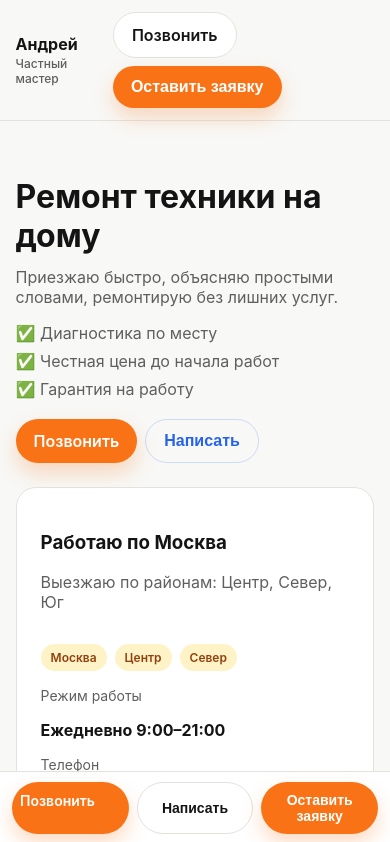
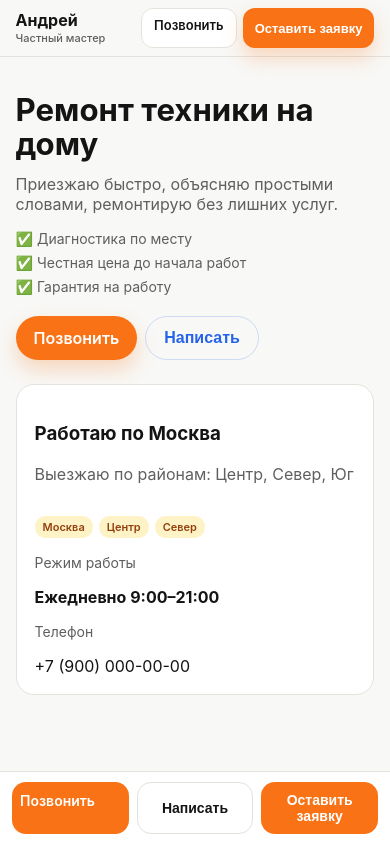
Before and after one commit to Frozertiru-gif/44, a Next.js app: page / in a window 390 px wide. Shown: the top 842 px of the page. Built offline with nearby package versions, Linux system fonts and the light colour scheme.

Commit message:
Improve mobile layout and lead context

```diff
--- a/app/api/lead/route.ts
+++ b/app/api/lead/route.ts
@@ -70,17 +70,25 @@ const buildTelegramMessage = (lead: {
   phone: string;
   message: string | null;
   source: string;
+  categoryId?: string | null;
   categoryTitle?: string | null;
   issueTitle?: string | null;
 }) => {
+  const context =
+    lead.categoryTitle && lead.issueTitle
+      ? `${lead.categoryTitle} → ${lead.issueTitle}`
+      : lead.categoryTitle
+      ? lead.categoryTitle
+      : lead.issueTitle
+      ? lead.issueTitle
+      : null;
   const lines = [
     "<b>Новая заявка</b>",
     `Дата: ${lead.ts}`,
     lead.name ? `Имя: ${lead.name}` : null,
     `Телефон: ${lead.phone}`,
     lead.message ? `Что сломалось: ${lead.message}` : null,
-    lead.categoryTitle ? `Категория: ${lead.categoryTitle}` : null,
-    lead.issueTitle ? `Проблема: ${lead.issueTitle}` : null,
+    context ? `Контекст: ${context}` : null,
     `Источник: ${lead.source}`
   ].filter(Boolean);
 
@@ -139,6 +147,7 @@ export async function POST(req: Request) {
       phone,
       message: payload.message?.trim() || null,
       source: payload.source?.trim() || "unknown",
+      categoryId: payload.categoryId?.trim() || null,
       categoryTitle: payload.categoryTitle?.trim() || null,
       issueTitle: payload.issueTitle?.trim() || null
     };
--- a/app/globals.css
+++ b/app/globals.css
@@ -8,6 +8,7 @@
   --accent: #f97316;
   --accent-dark: #ea580c;
   --accent-2: #2563eb;
+  --bottom-bar-height: 72px;
 }
 
 * {
@@ -19,7 +20,7 @@ body {
   font-family: "Inter", "Segoe UI", system-ui, -apple-system, sans-serif;
   background: var(--bg);
   color: var(--text);
-  padding-bottom: 80px;
+  padding-bottom: 0;
 }
 
 a {
@@ -319,6 +320,18 @@ header {
   font-size: 16px;
 }
 
+.form-context {
+  display: flex;
+  gap: 8px;
+  flex-wrap: wrap;
+}
+
+.form-actions {
+  display: flex;
+  flex-direction: column;
+  gap: 8px;
+}
+
 .form-row {
   display: grid;
   gap: 12px;
@@ -336,7 +349,8 @@ header {
   right: 0;
   background: #fff;
   border-top: 1px solid var(--border);
-  padding: 10px 12px;
+  min-height: var(--bottom-bar-height);
+  padding: 10px 12px calc(10px + env(safe-area-inset-bottom, 0px));
   display: grid;
   grid-template-columns: repeat(3, 1fr);
   gap: 8px;
@@ -347,14 +361,14 @@ header {
   width: 100%;
   font-size: 14px;
   padding: 10px 8px;
+  border-radius: 14px;
+  box-shadow: none;
+  min-height: 44px;
 }
 
 @media (min-width: 900px) {
   .bottom-bar {
     display: none;
-  }
-  body {
-    padding-bottom: 0;
   }
 }
 
@@ -362,8 +376,9 @@ header {
   position: fixed;
   inset: 0;
   background: rgba(20, 20, 20, 0.5);
-  display: grid;
-  place-items: center;
+  display: flex;
+  align-items: center;
+  justify-content: center;
   padding: 24px;
   z-index: 50;
 }
@@ -377,10 +392,24 @@ header {
   overflow: auto;
   display: grid;
   gap: 16px;
+  position: relative;
 }
 
 .modal h3 {
   margin: 0;
+}
+
+.modal-close {
+  position: absolute;
+  top: 12px;
+  right: 12px;
+  border: 1px solid var(--border);
+  background: #fff;
+  color: var(--muted);
+  width: 32px;
+  height: 32px;
+  border-radius: 999px;
+  cursor: pointer;
 }
 
 .badge-row {
@@ -429,3 +458,132 @@ header {
     grid-template-columns: repeat(2, 1fr);
   }
 }
+
+@media (max-width: 899px) {
+  body {
+    padding-bottom: calc(var(--bottom-bar-height) + env(safe-area-inset-bottom, 0px));
+  }
+}
+
+@media (max-width: 480px) {
+  .header-inner {
+    padding: 8px 0;
+    gap: 10px;
+  }
+
+  .brand strong {
+    font-size: 16px;
+    line-height: 1.1;
+  }
+
+  .brand span {
+    font-size: 11px;
+    line-height: 1.1;
+  }
+
+  .header-cta {
+    flex-wrap: nowrap;
+    gap: 6px;
+  }
+
+  .header-cta .button {
+    padding: 8px 12px;
+    font-size: 13px;
+    min-height: 40px;
+    border-radius: 12px;
+    white-space: nowrap;
+  }
+
+  .section {
+    padding: 36px 0;
+  }
+
+  .hero h1 {
+    font-size: clamp(28px, 8vw, 36px);
+    line-height: 1.1;
+  }
+
+  .hero ul {
+    gap: 6px;
+    font-size: 14px;
+    line-height: 1.3;
+  }
+
+  .hero-card {
+    padding: 18px;
+    border-radius: 18px;
+  }
+
+  .badge-row {
+    gap: 6px;
+  }
+
+  .badge {
+    padding: 4px 8px;
+    font-size: 11px;
+  }
+
+  .trust-list {
+    gap: 10px;
+  }
+
+  .trust-item {
+    padding: 12px 14px;
+    font-size: 14px;
+  }
+
+  .card {
+    padding: 16px;
+    border-radius: 16px;
+  }
+
+  .contact-card {
+    padding: 18px;
+    border-radius: 18px;
+    gap: 12px;
+  }
+
+  .form-field input,
+  .form-field textarea {
+    padding: 10px 12px;
+    font-size: 15px;
+  }
+
+  .form-field input {
+    min-height: 44px;
+  }
+
+  .form-field textarea {
+    min-height: 96px;
+  }
+
+  .contact-card.compact {
+    padding: 18px;
+    gap: 12px;
+  }
+
+  .contact-card.compact .form-actions {
+    position: sticky;
+    bottom: calc(-1 * env(safe-area-inset-bottom, 0px));
+    background: #fff;
+    padding-bottom: calc(8px + env(safe-area-inset-bottom, 0px));
+    z-index: 2;
+  }
+
+  .modal-overlay {
+    align-items: flex-end;
+    padding: 12px 12px 0;
+  }
+
+  .modal {
+    width: 100%;
+    border-radius: 20px 20px 0 0;
+    max-height: 85vh;
+    padding: 20px 18px calc(18px + env(safe-area-inset-bottom, 0px));
+  }
+
+  .modal-close {
+    top: 10px;
+    right: 10px;
+  }
+}
--- a/app/page.tsx
+++ b/app/page.tsx
@@ -51,11 +51,8 @@ export default function Home() {
   );
 
   const presetMessage = useMemo(() => {
-    if (!leadContext?.categoryTitle) return "";
-    if (leadContext.issueTitle) {
-      return `Категория: ${leadContext.categoryTitle}. Проблема: ${leadContext.issueTitle}`;
-    }
-    return `Категория: ${leadContext.categoryTitle}`;
+    if (!leadContext?.issueTitle) return "";
+    return leadContext.issueTitle;
   }, [leadContext]);
 
   const handleToggleCategory = (id: IssueCategory["id"]) => {
@@ -87,7 +84,7 @@ export default function Home() {
             <a href="#reviews">Отзывы</a>
             <a href="#contacts">Контакты</a>
           </nav>
-          <div className="cta-row">
+          <div className="cta-row header-cta">
             <a className="button secondary" href={`tel:${siteContent.phone.tel}`}>
               {siteContent.cta.call}
             </a>
--- a/src/components/LeadForm.tsx
+++ b/src/components/LeadForm.tsx
@@ -112,12 +112,19 @@ export const LeadForm = ({
     );
   }
 
+  const showContextBadge = Boolean(leadContext?.categoryTitle && !leadContext?.issueTitle);
+
   return (
-    <form className="contact-card" onSubmit={submit}>
+    <form className={`contact-card${compact ? " compact" : ""}`} onSubmit={submit}>
       <div>
         <h3>{siteContent.cta.formTitle}</h3>
         <p>{siteContent.cta.formSubtitle}</p>
       </div>
+      {showContextBadge ? (
+        <div className="form-context">
+          <span className="badge">{leadContext?.categoryTitle}</span>
+        </div>
+      ) : null}
       <div className="form-row">
         <label className="form-field">
           <span>Имя (необязательно)</span>
@@ -148,9 +155,15 @@ export const LeadForm = ({
         <input name="hp" type="text" autoComplete="off" />
       </label>
       {error ? <p className="form-note">{error}</p> : null}
-      <button className="button primary" type="submit" disabled={status === "loading"}>
-        {status === "loading" ? "Отправляю..." : siteContent.cta.request}
-      </button>
+      <div className="form-actions">
+        <button
+          className="button primary"
+          type="submit"
+          disabled={status === "loading"}
+        >
+          {status === "loading" ? "Отправляю..." : siteContent.cta.request}
+        </button>
+      </div>
       <p className="form-note">
         Нажимая кнопку, вы соглашаетесь на обработку обращения.
       </p>
--- a/src/components/Modal.tsx
+++ b/src/components/Modal.tsx
@@ -32,6 +32,9 @@ export const Modal = ({ open, title, onClose, children }: ModalProps) => {
         aria-label={title ?? "Окно"}
         onClick={(event) => event.stopPropagation()}
       >
+        <button className="modal-close" type="button" onClick={onClose} aria-label="Закрыть">
+          ✕
+        </button>
         {title ? <h3>{title}</h3> : null}
         {children}
       </div>
```
